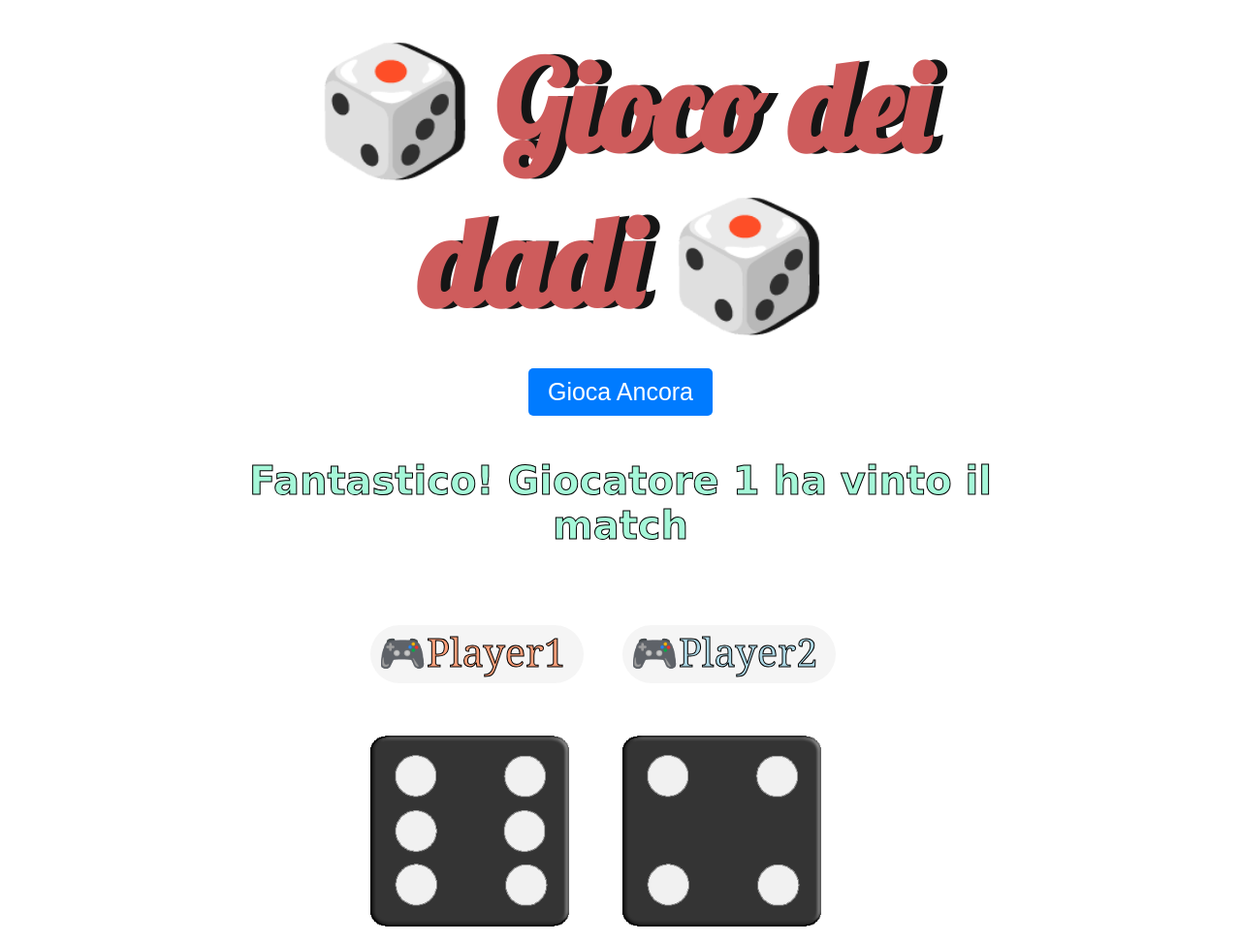
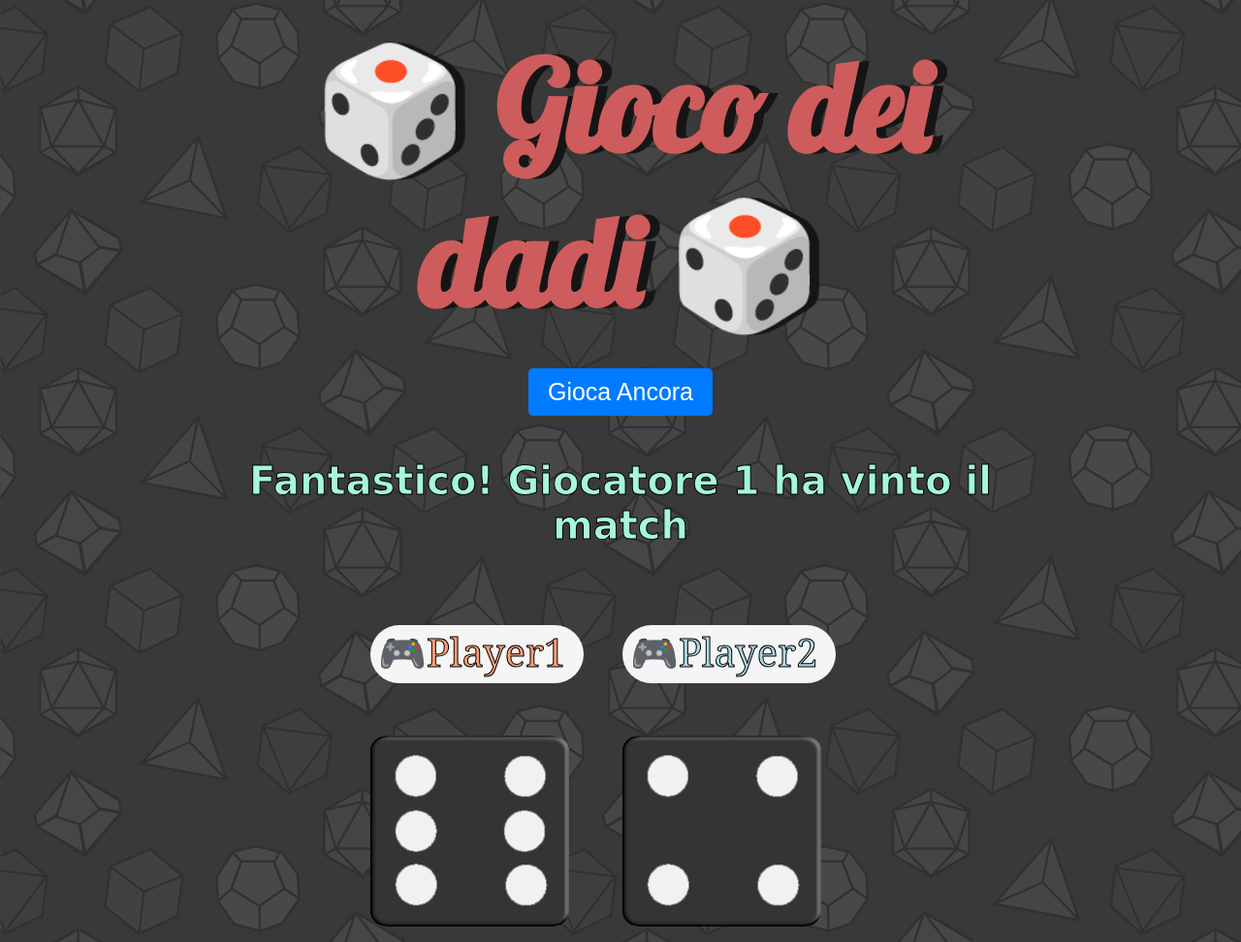
Before and after one commit to alessiorossano25/DiceGame, a plain HTML site: page index.html in a window 1280 px wide. Shown: the whole page at 97% size. Drawn offline with Linux system fonts and the light colour scheme.

Commit message:
Update styles.css

```diff
--- a/styles.css
+++ b/styles.css
@@ -11,7 +11,7 @@
 }
 
 body {
-  background-image: url("\gioco_Dadi\IMAGES/dice_bg.png");
+  background-image: url("IMAGES/dice_bg.png");
 }
 
 h1 {
```
